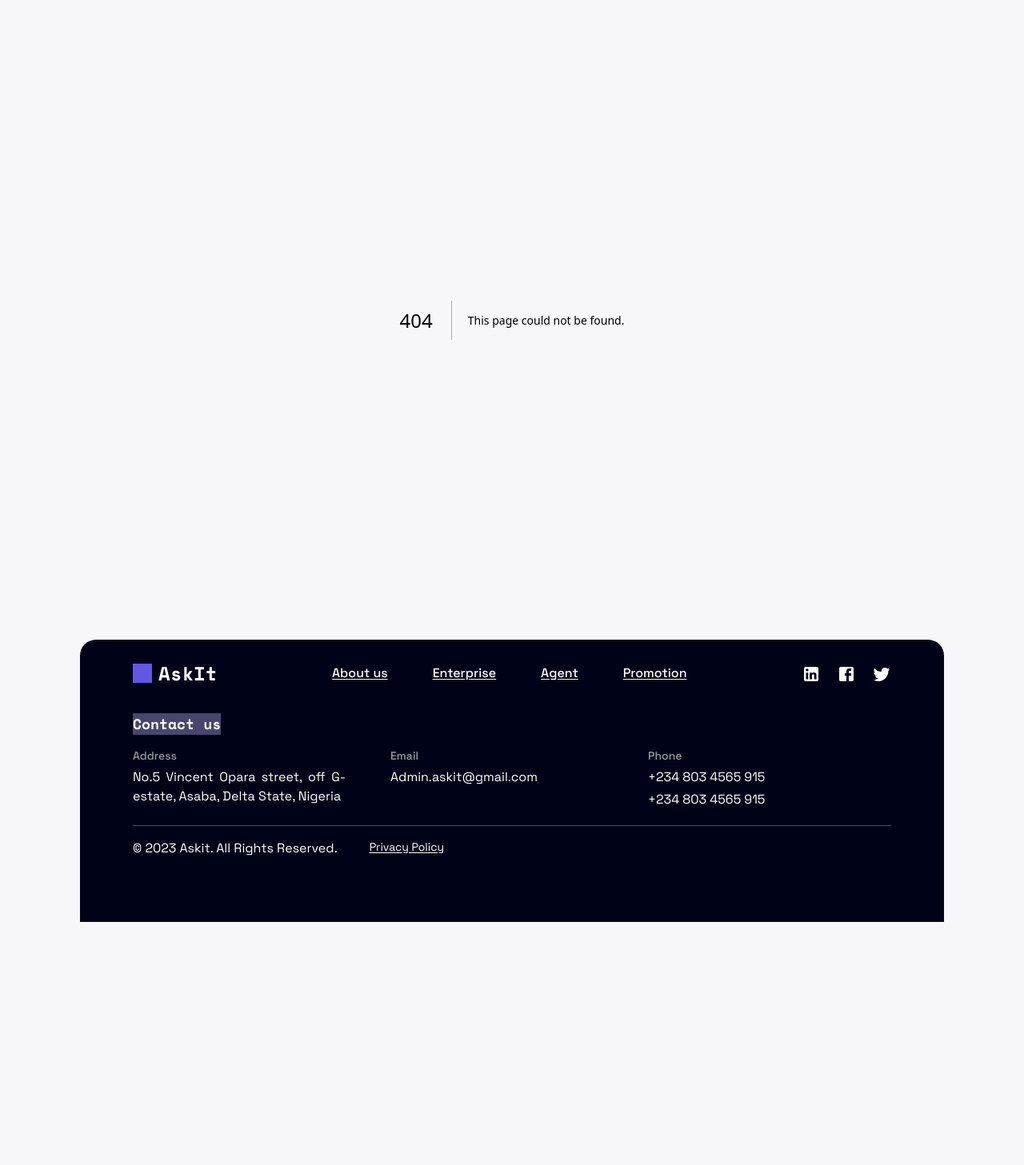
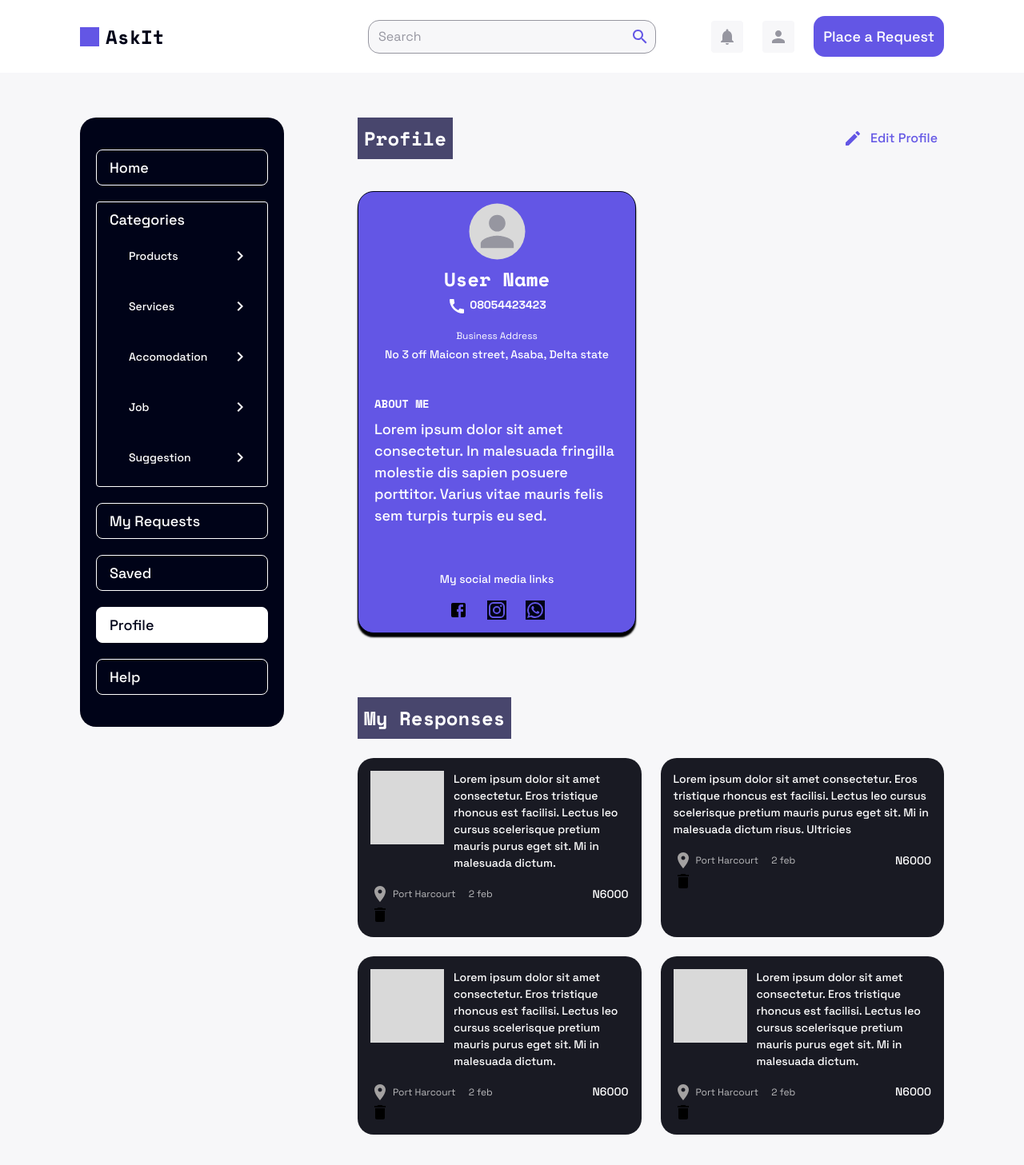
Before and after one commit to NoStackDev/askit, a Next.js app: page /profile in a window 1280 px wide. Before the commit this address had no page. Shown: the top 1457 px of the page at 80% size. Before the commit the page ends 1153 px from the top, so only its background shows below. Built offline with nearby package versions, Linux system fonts and the light colour scheme.

Commit message:
working on user profile

```diff
--- a/src/app/layout.tsx
+++ b/src/app/layout.tsx
@@ -1,4 +1,4 @@
-import Footer from "@/section/Footer";
+import Footer from "@/components/Footer";
 import "./globals.css";
 import { Inter } from "next/font/google";
 import { Space_Grotesk } from "next/font/google";
--- /dev/null
+++ b/src/app/profile/page.tsx
@@ -0,0 +1,78 @@
+"use client";
+
+import Sidebar from "@/components/Sidebar";
+import { responsesConfig } from "@/config.ts/responses";
+import { cn } from "@/lib/utils";
+import React from "react";
+
+const Navbar = React.lazy(() => import("@/components/Navbar"));
+const Topbar = React.lazy(() => import("@/components/Topbar"));
+const UserInfo = React.lazy(() => import("@/components/UserInfo"));
+const Responses = React.lazy(() => import("@/components/Responses"));
+const EditIcon = React.lazy(() => import("@mui/icons-material/Edit"));
+
+type Props = {};
+
+const Page = (props: Props) => {
+  const [showSidebar, setShowSidebar] = React.useState(false);
+
+  return (
+    <div className="">
+      <React.Suspense>
+        <Navbar showSidebar={showSidebar} />
+      </React.Suspense>
+
+      <div className="relative flex md:gap-[92px] md:px-[100px] md:mb-10">
+        <div
+          className={cn(
+            "fixed -translate-y-20 md:translate-y-0 md:relative -left-full md:left-0 md:mt-14 z-30 md:z-0 transition-all duration-300 ease-in-out",
+            showSidebar && "left-0"
+          )}
+        >
+          <Sidebar />
+        </div>
+
+        <div className="relative bg-background md:mt-14">
+          <div className="flex items-center justify-between w-full mx-[20px] md:mx-0">
+            <div className="bg-secondary w-fit flex gap-[10px] p-2 items-center font-headline text-white text-headline_2 font-bold">
+              Profile
+            </div>
+
+            <div className="w-fit flex gap-[10px] p-2 items-center hover:cursor-pointer">
+              <React.Suspense>
+                <EditIcon className="text-primary" />
+              </React.Suspense>
+
+              <div className="font-body text-primary text-title_2 font-medium">
+                Edit Profile
+              </div>
+            </div>
+          </div>
+
+          <div className="flex flex-col md:grid md:grid-cols-[348px_1fr] gap-6">
+            <React.Suspense>
+              <UserInfo variant="profile" className="mt-10" />
+            </React.Suspense>
+
+            <div className="col-span-2 mt-14">
+              <div className="bg-secondary w-fit flex gap-[10px] p-2 items-center font-headline text-white text-headline_2 font-bold">
+                My Responses
+              </div>
+
+              <React.Suspense>
+                <Responses
+                  title="ALL Response"
+                  responses={responsesConfig.slice(0, 4)}
+                  className="grid grid-cols-r-cards"
+                  variant="user"
+                />
+              </React.Suspense>
+            </div>
+          </div>
+        </div>
+      </div>
+    </div>
+  );
+};
+
+export default Page;
--- a/src/app/requests/[id]/page.tsx
+++ b/src/app/requests/[id]/page.tsx
@@ -33,9 +33,10 @@ export default function RequestsPage() {
                 Respond to Request
               </Button>
             </div>
-            <Responses
-              title="Responses (4)"
-              titleIcon={
+
+            <div className="flex flex-col items-center justify-center h-fit w-fit mt-8 md:mt-14 mx-[20px] md:mx-0">
+              <div className="flex justify-between items-start w-full">
+                <div className="bg-secondary w-fit flex gap-[10px] p-2 items-center">
                   <React.Suspense
                     fallback={
                       <div className="w-4 h-4 bg-stroke/80 animate-pulse"></div>
@@ -43,10 +44,15 @@ export default function RequestsPage() {
                   >
                     <CommentsIcon className="text-white" />
                   </React.Suspense>
-              }
-              responses={responsesConfig}
-              className="mt-8 md:mt-14 mx-[20px] md:mx-0"
-            />
+
+                  <div className="font-headline text-white text-headline_2 font-bold">
+                    Responses (4)
+                  </div>
+                </div>
+              </div>
+
+              <Responses responses={responsesConfig} />
+            </div>
           </div>
 
           <div className="hidden md:block absolute md:relative before:content-[''] before:w-screen before:h-screen before:bg-[red]">
--- a/src/app/user/[id]/page.tsx
+++ b/src/app/user/[id]/page.tsx
@@ -5,7 +5,7 @@ import React from "react";
 
 const Navbar = React.lazy(() => import("@/components/Navbar"));
 const Topbar = React.lazy(() => import("@/components/Topbar"));
-const UserInfo = React.lazy(() => import("./section/UserInfo"));
+const UserInfo = React.lazy(() => import("../../../components/UserInfo"));
 const Responses = React.lazy(() => import("@/components/Responses"));
 const FlagIcon = React.lazy(() => import("@mui/icons-material/Flag"));
 
@@ -28,19 +28,28 @@ const Page = (props: Props) => {
             <UserInfo className="mt-10" />
           </React.Suspense>
 
-          <React.Suspense>
-            <Responses
-              title="All Response"
-              responses={responsesConfig.slice(0, 4)}
-              className="mt-[90px]"
-              otherText="Report User"
-              otherIcon={
+          <div className="flex flex-col items-center justify-center h-fit w-fit mt-8 md:mt-14 mx-[20px] md:mx-0">
+            <div className="flex justify-between items-start w-full">
+              <div className="bg-secondary w-fit flex gap-[10px] p-2 items-center font-headline text-white text-headline_2 font-bold">
+                All Response
+              </div>
+
+              <div className="w-fit flex gap-[10px] p-2 items-center hover:cursor-pointer">
                 <React.Suspense>
-                  <FlagIcon className="text-stroke"/>
+                  <FlagIcon className="text-stroke" />
                 </React.Suspense>
-              }
-            />
-          </React.Suspense>
+
+                <div className="font-body text-black/80 text-title_3 font-medium">Report User</div>
+              </div>
+            </div>
+
+            <React.Suspense>
+              <Responses
+                title="ALL Response"
+                responses={responsesConfig.slice(0, 4)}
+              />
+            </React.Suspense>
+          </div>
         </div>
       </div>
     </div>
--- a/src/app/user/[id]/section/AllResponses.tsx
+++ /dev/null
@@ -1,19 +0,0 @@
-import { cn } from "@/lib/utils";
-import React from "react";
-
-type Props = {};
-
-const AllResponses = React.forwardRef<
-  React.ElementRef<"div">,
-  React.ComponentPropsWithoutRef<"div">
->(({ className, ...props }, forwardRef) => {
-  return (
-    <div ref={forwardRef} className={cn("", className)} {...props}>
-      <div className="font-headline text-headline_2 font-bold text-white bg-[#48466D] w-fit"> All Responses</div>
-    </div>
-  );
-});
-
-AllResponses.displayName = "AllResponses";
-
-export default AllResponses;
--- a/src/app/user/[id]/section/ddUserInfo.tsx
+++ /dev/null
@@ -1,7 +0,0 @@
-import React from "react";
-
-type Props = {};
-
-export default function UserInfo({}: Props) {
-  return <div>UserInfo</div>;
-}
--- a/src/components/ResponseCard.tsx
+++ b/src/components/ResponseCard.tsx
@@ -8,6 +8,7 @@ const LocationOnIcon = React.lazy(
 );
 const PersonIcon = React.lazy(() => import("@mui/icons-material/Person"));
 const NorthEastIcon = React.lazy(() => import("@mui/icons-material/NorthEast"));
+const DeleteIcon = React.lazy(() => import("@mui/icons-material/Delete"));
 
 const ResponseCard = React.forwardRef<
   React.ElementRef<"div">,
@@ -21,6 +22,7 @@ const ResponseCard = React.forwardRef<
     location: string;
     price: number;
     whatsappLink: string;
+    variant?: "user";
   }
 >(
   (
@@ -36,6 +38,7 @@ const ResponseCard = React.forwardRef<
       location,
       price,
       whatsappLink,
+      variant,
       ...props
     },
     ref
@@ -43,7 +46,11 @@ const ResponseCard = React.forwardRef<
     return (
       <div
         ref={ref}
-        className={cn("p-4 bg-black rounded-[20px]", className)}
+        className={cn(
+          "p-4 bg-black rounded-[20px]",
+          variant === "user" && "bg-[#191A23]",
+          className
+        )}
         {...props}
       >
         <div className="flex gap-3 items-start">
@@ -85,6 +92,7 @@ const ResponseCard = React.forwardRef<
           </div>
         </div>
 
+        {variant === "user" ? null : (
           <div className="flex items-end h-fit justify-between">
             <div className="flex items-end h-fit gap-2">
               <React.Suspense
@@ -113,6 +121,15 @@ const ResponseCard = React.forwardRef<
               </React.Suspense>
             </div>
           </div>
+        )}
+
+        {variant === "user" ? (
+          <div>
+            <React.Suspense>
+              <DeleteIcon />
+            </React.Suspense>
+          </div>
+        ) : null}
       </div>
     );
   }
--- a/src/components/Responses.tsx
+++ b/src/components/Responses.tsx
@@ -19,62 +19,25 @@ const Responses = React.forwardRef<
       price: number;
       whatsappLink: string;
     }[];
-    title?: string;
-    titleIcon?: React.ReactNode;
-    otherText?: string;
-    otherIcon?: React.ReactNode;
+    variant?: "user";
   }
->(
-  (
-    {
-      className,
-      children,
-      title,
-      titleIcon,
-      otherText,
-      otherIcon,
-      responses,
-      ...props
-    },
-    ref
-  ) => {
+>(({ className, children, responses, variant, ...props }, ref) => {
   return (
     <div ref={ref} className={cn("", className)}>
-        <div className="flex justify-between items-center">
-          {titleIcon || title ? (
-            <div className="bg-secondary w-fit flex gap-[10px] p-2 items-center">
-              {titleIcon ? titleIcon : null}
-
-              {title ? (
-                <div className="font-headline text-white text-headline_2 font-bold">
-                  {title}
-                </div>
-              ) : null}
-            </div>
-          ) : null}
-
-          {otherIcon || otherText ? (
-            <div className="w-fit flex gap-[10px] p-2 items-center hover:cursor-pointer">
-              {otherIcon ? otherIcon : null}
-
-              {otherText ? (
-                <div className="font-body text-black/80 text-title_3 font-medium">
-                  {otherText}
-                </div>
-              ) : null}
-            </div>
-          ) : null}
-        </div>
-
       <div className="mt-6 flex flex-col md:grid md:grid-cols-r-cards w-full gap-6">
         {responses.map((response) => {
-            return <ResponseCard key={response.userId} {...response} />;
+          return (
+            <ResponseCard
+              key={response.userId}
+              {...response}
+              variant={variant}
+            />
+          );
         })}
       </div>
     </div>
   );
-  }
-);
+});
 
 Responses.displayName = "Responses";
 
--- a/src/app/user/[id]/section/UserInfo.tsx
+++ b/src/components/UserInfo.tsx
@@ -12,8 +12,10 @@ const WhatsApp = React.lazy(() => import("@mui/icons-material/WhatsApp"));
 
 const UserInfo = React.forwardRef<
   React.ElementRef<"div">,
-  React.ComponentPropsWithoutRef<"div">
->(({ className, ...props }, forwardRef) => {
+  React.ComponentPropsWithoutRef<"div"> & {
+    variant?: "profile";
+  }
+>(({ className, variant, ...props }, forwardRef) => {
   return (
     <div
       ref={forwardRef}
@@ -24,7 +26,10 @@ const UserInfo = React.forwardRef<
       {...props}
     >
       <React.Suspense>
-        <PersonIcon className="text-stroke scale-[200%] bg-[#D9D9D9] p-[2px] rounded-[50%] mt-4" fontSize="large"/>
+        <PersonIcon
+          className="text-stroke scale-[200%] bg-[#D9D9D9] p-[2px] rounded-[50%] mt-4"
+          fontSize="large"
+        />
       </React.Suspense>
 
       <div className="flex flex-col gap-1 justify-center mt-6 items-center">
@@ -34,7 +39,7 @@ const UserInfo = React.forwardRef<
 
         <div className="flex gap-1 text-white font-body text-title_3 font-medium">
           <React.Suspense>
-            <CallIcon className=""/>
+            <CallIcon className="" />
           </React.Suspense>
 
           <div className="font-body text-title_3 font-bold">08054423423</div>
@@ -63,6 +68,7 @@ const UserInfo = React.forwardRef<
       </div>
 
       <div className="w-full flex flex-col items-center justify-center gap-4 mt-14">
+        {variant === "profile" ? null : (
           <button className="relative w-full bg-white rounded p-3 flex">
             <React.Suspense>
               <ContactMailIcon className="absolute top-1/2 -translate-y-1/2 left-3 text-black" />
@@ -71,9 +77,12 @@ const UserInfo = React.forwardRef<
               Send me an email
             </div>
           </button>
+        )}
 
         <div className="font-body text-title_3 font-medium text-center text-white">
-          or check me on social media
+          {variant === "profile"
+            ? "My social media links"
+            : "or check me on social media"}
         </div>
 
         <div className="flex gap-6">
```
Also changed, not shown: src/app/user/[id]/section/UserResponses.tsx (deleted), src/components/Footer.tsx (renamed from src/section/Footer.tsx). Lines whose indentation alone changed are shown as unchanged.
